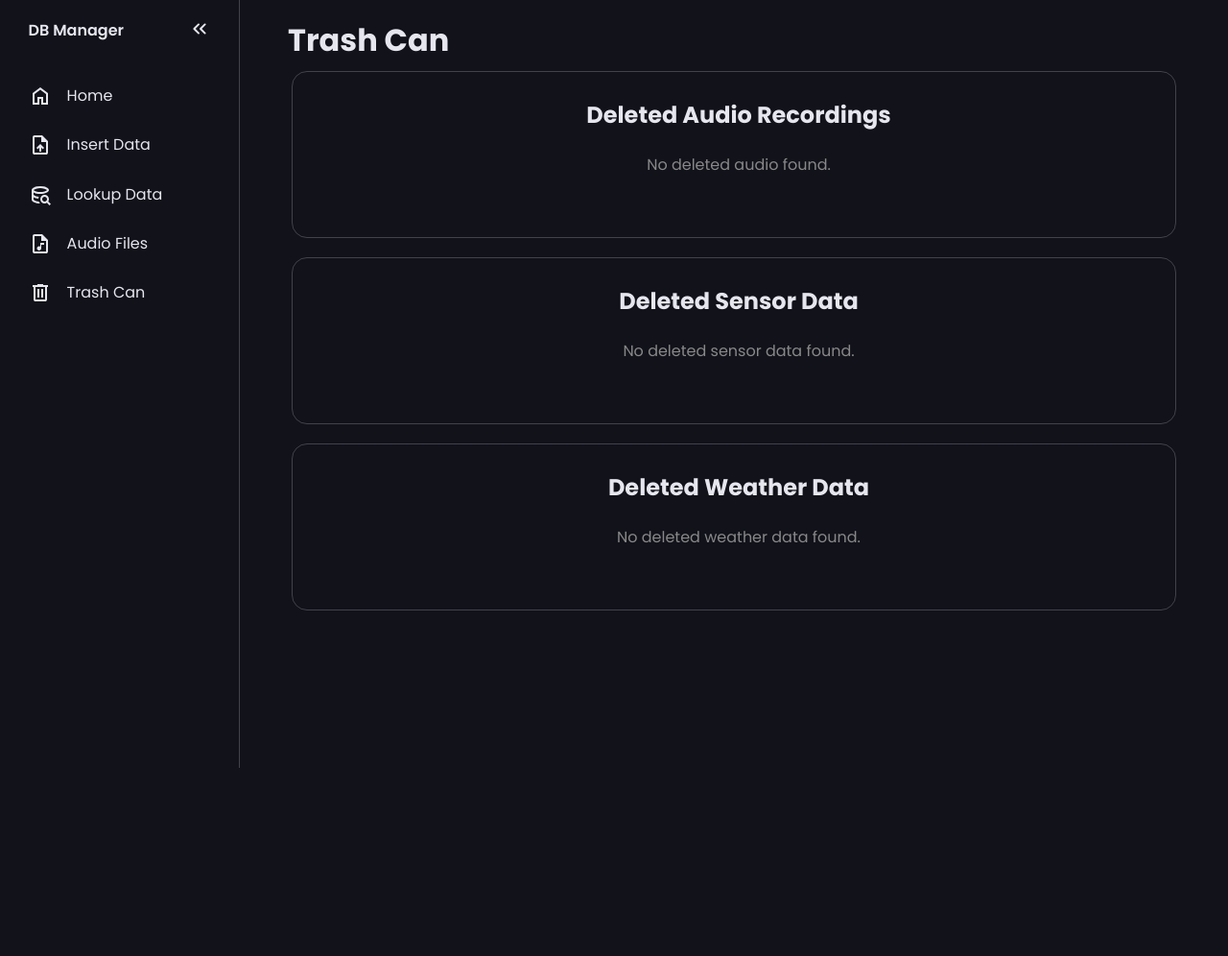
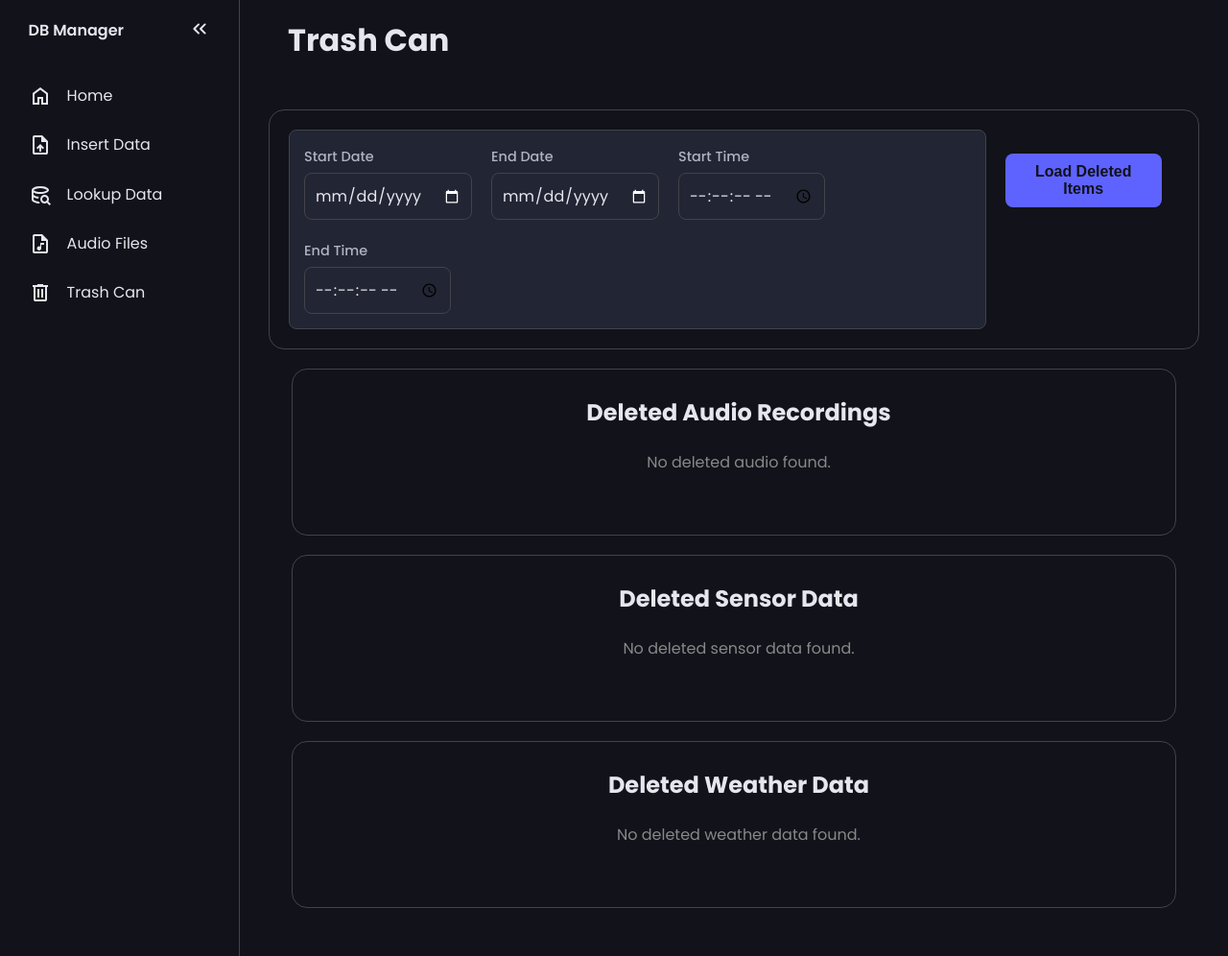
Before and after one commit to Herman-Junior/Project-in-D0020E, a Flask app: page /trash in a window 1280 px wide. Shown: the whole page at 96% size. Before the commit the page ends 800 px from the top, so only its background shows below. Run offline with Flask 3, Linux system fonts and the light colour scheme; data that the repository does not hold is empty.

Commit message:
working filtering for all pages

```diff
--- a/Backend/app.py
+++ b/Backend/app.py
@@ -4,7 +4,7 @@ from flask import Flask
 import os
 from config import *
 # Import the route handlers (index, get_sensor_api, and get_weather_api)
-from routes import(get_audio_api, index, get_sensor_api, get_weather_api, get_combined_api,
+from routes import(filter_trash_api, get_audio_api, index, get_sensor_api, get_weather_api, get_combined_api,
                    upload_csv_file, upload_audio_metadata, insert_page, query_page,
                    audio_page, trash_page, get_audio_environmental_api, audio_details_page, batch_delete_api, restore_api)
 
@@ -19,6 +19,7 @@ app.add_url_rule('/query', 'query_page', query_page)
 app.add_url_rule('/audio', 'audio_page', audio_page)
 app.add_url_rule('/audio/details', 'audio_details_page', audio_details_page)
 app.add_url_rule('/trash', 'trash_page', trash_page)
+app.add_url_rule('/api/v1/trash/filter', view_func=filter_trash_api, methods=['GET'])
 
 # Register the distinct API endpoints
 app.add_url_rule('/api/v1/sensors', 'get_sensor_api', get_sensor_api)
--- a/Backend/db.py
+++ b/Backend/db.py
@@ -295,26 +295,41 @@ def regret_audio_recording_deletion(id):
 # Vew deleted data
 # =================
 
-def view_deleted_weather_data():
+def view_deleted_weather_data(start_date=None, end_date=None, start_time=None, end_time=None):
     with db_session(dict_cursor=True) as conn:
-        if not conn: return []
-        cursor=conn.cursor()
-        query="SELECT * FROM DELETED_WEATHER"
-        cursor.execute(query)
-        return cursor.fetchall()
+            if not conn: return []
+            cursor = conn.cursor()
+            # Use the View or Table name for deleted audio
+            query = "SELECT * FROM WEATHER_DATA WHERE is_deleted = 1"
 
-def view_deleted_sensor_data():
+            conditions, params = timestamp_filter(start_date, end_date, start_time, end_time, 'timestamp')
+            if conditions:
+                query += " AND " + " AND ".join(conditions)
+
+            cursor.execute(query, params)
+            return cursor.fetchall()
+
+def view_deleted_sensor_data(start_date=None, end_date=None, start_time=None, end_time=None):
     with db_session(dict_cursor=True) as conn:
-        if not conn: return []
-        cursor=conn.cursor()
-        query="SELECT * FROM DELETED_SENSOR"
-        cursor.execute(query)
-        return cursor.fetchall()
+            if not conn: return []
+            cursor = conn.cursor()
+            query = "SELECT * FROM SENSOR_DATA WHERE is_deleted = 1"
 
-def view_deleted_audio_data():
+            conditions, params = timestamp_filter(start_date, end_date, start_time, end_time, 'timestamp')
+            if conditions:
+                query += " AND " + " AND ".join(conditions)
+
+            cursor.execute(query, params)
+            return cursor.fetchall()
+
+def view_deleted_audio_data(start_date=None, end_date=None, start_time=None, end_time=None):
     with db_session(dict_cursor=True) as conn:
-        if not conn: return []
-        cursor=conn.cursor()
-        query="SELECT * FROM DELETED_AUDIO"
-        cursor.execute(query)
-        return cursor.fetchall()
+            if not conn: return []
+            cursor = conn.cursor()
+            query="SELECT * FROM AUDIO_RECORDING WHERE is_deleted = 1"
+            conditions, params = timestamp_filter(start_date, end_date, start_time, end_time, 'start_time')
+            if conditions:
+                query += " AND " + " AND ".join(conditions)
+
+            cursor.execute(query, params)
+            return cursor.fetchall()
--- a/Backend/routes.py
+++ b/Backend/routes.py
@@ -1,5 +1,8 @@
 # backend/routes.py
 from flask import jsonify, render_template, request
+from db import view_deleted_audio_data, view_deleted_sensor_data, view_deleted_weather_data
+from datetime import timedelta, date, datetime
+
 import os
 
 # Internal project imports
@@ -142,6 +145,43 @@ def batch_delete_api():
         print(f"Route error: {e}")
         return jsonify({'error': str(e)}), 500
 
+def filter_trash_api():
+    # Capture the inputs from the browser
+    s_date = request.args.get('start_date')
+    e_date = request.args.get('end_date')
+    s_time = request.args.get('start_time')
+    e_time = request.args.get('end_time')
+
+    try:
+        #Query the database
+        audio = view_deleted_audio_data(s_date, e_date, s_time, e_time)
+        sensors = view_deleted_sensor_data(s_date, e_date, s_time, e_time)
+        weather = view_deleted_weather_data(s_date, e_date, s_time, e_time)
+
+        def format_results(results):
+            for row in results:
+                for key, val in row.items():
+                    # Handle Date/Datetime objects
+                    if isinstance(val, (datetime, date)):
+                        row[key] = val.strftime('%Y-%m-%d %H:%M:%S')
+                    # Handle Timedelta (Time columns)
+                    elif isinstance(val, timedelta):
+                        row[key] = str(val)
+
+                # Special handling for audio filename
+                if 'file_path' in row and row['file_path']:
+                    row['filename'] = os.path.basename(row['file_path'])
+            return results
+
+        return jsonify({
+            "audio": format_results(audio),
+            "sensors": format_results(sensors),
+            "weather": format_results(weather)
+        })
+
+    except Exception as e:
+        print(f"Filter Error: {e}")
+        return jsonify({"error": str(e)}), 500
 
 # --- Restore API --- #
 def restore_api():
@@ -275,7 +315,6 @@ def audio_details_page():
     return render_template('audio_details.html')
 
 def trash_page():
-    from db import view_deleted_audio_data, view_deleted_sensor_data, view_deleted_weather_data
     import os
 
     # 1. Hämta all data en gång
--- a/Backend/templates/trashcan.html
+++ b/Backend/templates/trashcan.html
@@ -2,12 +2,48 @@
 
 {% block title %}Trash Can{% endblock %}
 
+{% block head_links %}
+    <link rel="stylesheet" href="{{ url_for('static', filename='css/query-styles.css') }}">
+{% endblock %}
+
+{% block scripts %}
+    <script type="text/javascript" src="{{ url_for('static', filename='scripts/trash.js') }}" defer></script>
+{% endblock %}
+
 {% block content %}
 <h1 style="margin-left: 20px;">Trash Can</h1>
 
+    <div class="query-layout-wrapper container" style="margin-bottom: 20px;">
+        <div class="left-controls">
+            <div id="filter-options" style="display: flex; flex-wrap: wrap; gap: 20px;">
+                <div class="control-group">
+                    <label class="control-label">Start Date</label>
+                    <input type="date" id="start-date" class="control-input">
+                </div>
+                <div class="control-group">
+                    <label class="control-label">End Date</label>
+                    <input type="date" id="end-date" class="control-input">
+                </div>
+                <div class="control-group">
+                    <label class="control-label">Start Time</label>
+                    <input type="time" id="start-time" class="control-input" step="1">
+                </div>
+                <div class="control-group">
+                    <label class="control-label">End Time</label>
+                    <input type="time" id="end-time" class="control-input" step="1">
+                </div>
+            </div>
+        </div>
+
+        <div class="right-controls" style="display: flex; align-items: flex-end;">
+            <button id="load-audio-btn" class="insert-btn">Load Deleted Items</button>
+        </div>
+    </div>
+
+
 <div class="container upload-box" style="margin-top: 20px; width: 95%; max-width: 1200px; margin-inline: auto;">
     <h2 style="text-align: left; padding-left: 10px; margin-top: -15px;">Deleted Audio Recordings</h2>
-    <div class="trash-list">
+    <div class="trash-list" id="audio-trash-list">
         {% if audio %}
             {% for item in audio %}
             <div class="trash-item" style="display: flex; justify-content: space-between; align-items: center; padding: 15px 20px; border-bottom: 1px solid #444; gap: 130px; width: 100%; box-sizing: border-box;">
@@ -26,7 +62,7 @@
 
 <div class="container upload-box" style="margin-top: 15px; width: 95%; max-width: 1200px; margin-inline: auto;">
     <h2 style="text-align: left; padding-left: 10px; margin-top: -15px;">Deleted Sensor Data</h2>
-    <div class="trash-list">
+    <div class="trash-list" id="sensor-trash-list">
         {% if sensors %}
             {% for item in sensors %}
             <div class="trash-item" style="display: flex; align-items: center; padding: 12px 20px; border-bottom: 1px solid #444; gap: 130px; width: 100%; box-sizing: border-box;">
@@ -47,7 +83,7 @@
 
 <div class="container upload-box" style="margin-top: 20px; width: 95%; max-width: 1200px; margin-inline: auto;">
     <h2 style="text-align: left; padding-left: 10px; margin-top: -15px;">Deleted Weather Data</h2>
-    <div class="trash-list">
+    <div class="trash-list" id="weather-trash-list">
         {% if weather %}
             {% for item in weather %}
             <div class="trash-item" style="display: flex; justify-content: space-between; align-items: center; padding: 15px 20px; border-bottom: 1px solid #444; gap: 130px; width: 100%; box-sizing: border-box;">
@@ -64,62 +100,4 @@
     </div>
 </div>
 
-<script>
-async function restoreItems(ids, type) {
-    if (!confirm(`Restore these ${type} items?`)) return;
-
-    try {
-        const response = await fetch('/api/v1/restore', {
-            method: 'POST',
-            headers: { 'Content-Type': 'application/json' },
-            body: JSON.stringify({ ids: ids, type: type })
-        });
-
-        if (response.ok) {
-            location.reload();
-        } else {
-            alert("Error restoring data.");
-        }
-    } catch (e) {
-        alert("Network error: " + e.message);
-    }
-}
-
-async function updateTimers() {
-    const timerElements = document.querySelectorAll('.timer-display');
-    console.log(`Hittade ${timerElements.length} timers att uppdatera`); // Kolla konsolen!
-
-    timerElements.forEach(el => {
-        const deadlineStr = el.getAttribute('data-deadline');
-
-        // Om datum saknas eller är "None"
-        if (!deadlineStr || deadlineStr === "None" || deadlineStr === "") {
-            el.innerHTML = "No delete date";
-            return;
-        }
-
-        const deadline = new Date(deadlineStr).getTime();
-        const now = new Date().getTime();
-        const diff = deadline - now;
-
-        if (diff <= 0) {
-            el.innerHTML = "Will be deleted soon...";
-            return;
-        }
-
-        const days = Math.floor(diff / (1000 * 60 * 60 * 24));
-        const hours = Math.floor((diff % (1000 * 60 * 60 * 24)) / (1000 * 60 * 60));
-        const minutes = Math.floor((diff % (1000 * 60 * 60)) / (1000 * 60));
-        const seconds = Math.floor((diff % (1000 * 60)) / 1000);
-
-        el.innerHTML = `${days}d ${hours}h ${minutes}m ${seconds}s left`;
-    });
-}
-
-// Starta timern direkt och kör varje sekund
-updateTimers();
-setInterval(updateTimers, 1000);
-
-
-</script>
 {% endblock %}
--- a/Backend/utils.py
+++ b/Backend/utils.py
@@ -22,24 +22,38 @@ def timestamp_filter(start_date, end_date, start_time, end_time, timestamp_col='
     conditions = []
     params = []
 
-    # Helper to ensure time is HH:MM:SS
     def fix_time(t, default):
         if not t or not t.strip(): return default
-        t = t.strip().rstrip(':') # Remove any trailing colons
-        if len(t) == 5: return f"{t}:00" if default == "00:00:00" else f"{t}:59"
+        t = t.strip().rstrip(':')
+        # If user typed HH:MM (length 5), add the appropriate seconds
+        if len(t) == 5:
+            return f"{t}:00" if default == "00:00:00" else f"{t}:59"
+        # If user typed HH:MM:SS, return it exactly as is
         return t
 
-    # 1. Start Filter
+    # --- UPDATED HELPER: Handles partial year inputs ---
+    def fix_date(d, is_end=False):
+        if not d or not d.strip(): return None
+        d = d.strip()
+        # If only a year is typed (4 digits), turn it into a full date
+        if len(d) == 4 and d.isdigit():
+            return f"{d}-12-31" if is_end else f"{d}-01-01"
+        return d
+
+    # Apply the date fixing logic
+    start_date = fix_date(start_date, is_end=False)
+    end_date = fix_date(end_date, is_end=True)
+
+    # Start Filter
     if start_date:
         full_start = f"{start_date} {fix_time(start_time, '00:00:00')}"
         conditions.append(f"{timestamp_col} >= %s")
         params.append(full_start)
     elif start_time and start_time.strip():
-        # If ONLY time is provided, filter by time of day
         conditions.append(f"TIME({timestamp_col}) >= %s")
         params.append(fix_time(start_time, "00:00:00"))
 
-    # 2. End Filter
+    # End Filter
     if end_date:
         full_end = f"{end_date} {fix_time(end_time, '23:59:59')}"
         conditions.append(f"{timestamp_col} <= %s")
```
